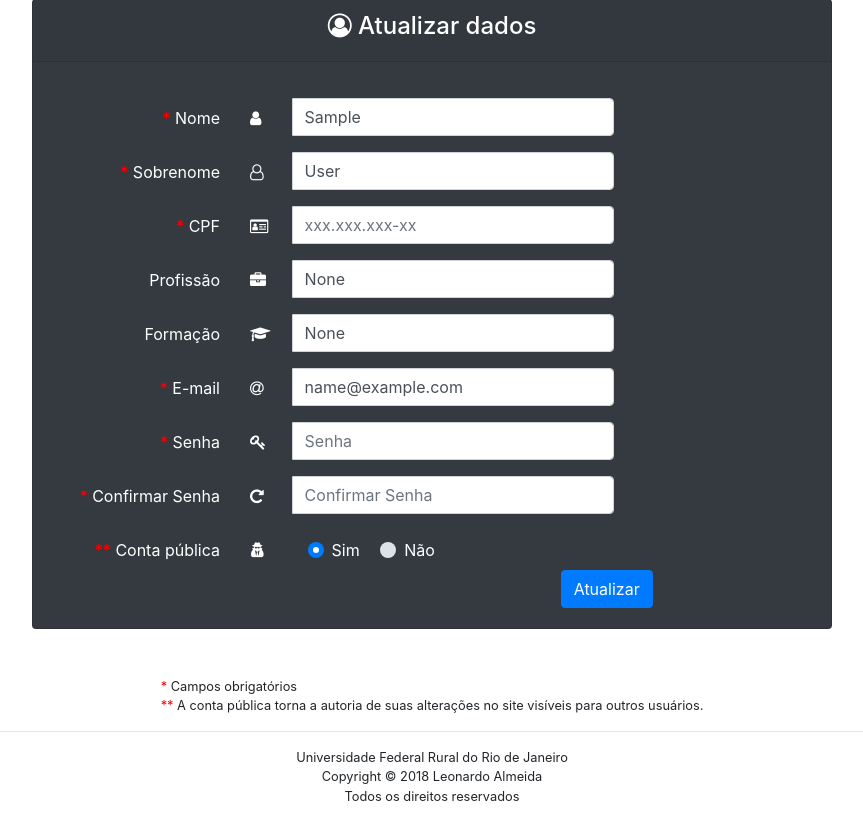
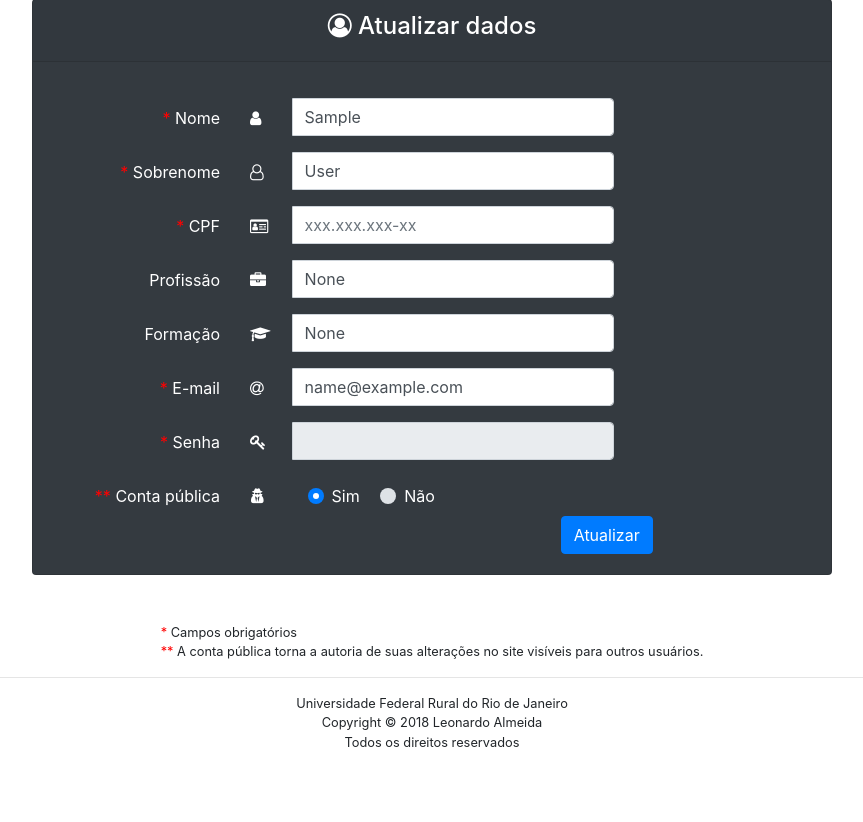
Before and after one commit to Leoalmeida95/mundo-dos-frameworks, a Django app: page /atualizar_usuario/ in a window 1280 px wide. Shown: the part 81-903 px from the top of the page, without its empty margins (208-1071 px from the left). After the commit the page ends 828 px from the top, so only its background shows below. Run offline with Django 3.2, Linux system fonts and the light colour scheme; the visitor is signed in with stand-in values (Sample User, id 1); data that the repository does not hold is empty; some libraries are stand-ins or nearby versions.

Commit message:
atualização de usuário\ senha hash

```diff
--- a/wof/templates/usuario.html
+++ b/wof/templates/usuario.html
@@ -12,7 +12,8 @@
     <form class="form" role="form" method="POST" action="">
         {% csrf_token %} {% if user.is_authenticated %}
         <div class="card-header text-center">
-            <h4> <i class="fa fa-user-circle-o" aria-hidden="true"></i> Atualizar dados</h4>
+            <h4>
+                <i class="fa fa-user-circle-o" aria-hidden="true"></i> Atualizar dados</h4>
         </div>
         {% else %}
         <div class="card-header text-center">
@@ -155,6 +156,24 @@
                     {{ form.email.errors }}
                 </small>
             </div>
+            {% if user.is_authenticated %}
+            <div class="row">
+                <div class="col-md-3 field-label-responsive">
+                    <span style="color:red">*</span>
+                    <label for="password">Senha</label>
+                </div>
+                <div class="col-md-6">
+                    <div class="form-group has-danger">
+                        <div class="input-group">
+                            <div class="mt-2" style="width: 2.6rem">
+                                <i class="fa fa-key"></i>
+                            </div>
+                            <input type="text" name="password" class="form-control" id="password" value="{{ form.password.value }}" disabled>
+                        </div>
+                    </div>
+                </div>
+            </div>
+            {% else %}
             <div class="row">
                 <div class="col-md-3 field-label-responsive">
                     <span style="color:red">*</span>
@@ -166,7 +185,7 @@
                             <div class="mt-2" style="width: 2.6rem">
                                 <i class="fa fa-key"></i>
                             </div>
-                            <input type="password" name="password1" class="form-control" id="password1" placeholder="Senha">
+                            <input type="password" name="password1" class="form-control" id="password1" placeholder="Senha" required>
                         </div>
                     </div>
                 </div>
@@ -187,7 +206,7 @@
                             <div class="mt-2" style="width: 2.6rem">
                                 <i class="fa fa-repeat"></i>
                             </div>
-                            <input type="password" name="password2" class="form-control" id="password2" placeholder="Confirmar Senha">
+                            <input type="password" name="password2" class="form-control" id="password2" placeholder="Confirmar Senha" required>
                         </div>
                     </div>
                 </div>
@@ -197,6 +216,7 @@
                     {{ form.password2.errors }}
                 </small>
             </div>
+            {% endif %}
             <div class="row">
                 <div class="col-md-3 field-label-responsive">
                     <span style="color:red">**</span>
--- a/wof/wofapp/forms.py
+++ b/wof/wofapp/forms.py
@@ -7,9 +7,9 @@ from django.utils.text import capfirst
 from .models import Usuario,Comentario,Framework
 
 class CustomUserCreationForm(UserCreationForm):
-    password1 = forms.CharField(label='password',required=True,
+    password1 = forms.CharField(label='password1',required=True,
         widget=forms.PasswordInput(attrs={'id': 'password1'}))
-    password2 = forms.CharField(label='password_confirm',required=True,
+    password2 = forms.CharField(label='password2',required=True,
         widget=forms.PasswordInput(attrs={'id': 'password2'}))
     first_name = forms.CharField(label='first_name',required=True,
         widget=forms.TextInput(attrs={'id': 'first_name'}))
@@ -56,15 +56,26 @@ class UserChangeForm(forms.ModelForm):
     the user, but replaces the password field with admin's
     password hash display field.
     """
+    password = ReadOnlyPasswordHashField(label='password')
+    first_name = forms.CharField(label='first_name',required=True,
+        widget=forms.TextInput(attrs={'id': 'first_name'}))
+    last_name = forms.CharField(label='last_name',required=True,
+        widget=forms.TextInput(attrs={'id': 'last_name'}))
+    cpf = forms.CharField(label='cpf',required=True, widget=forms.TextInput(attrs={'id': 'cpf'}))
+    conta_publica = forms.BooleanField(label='conta_publica',initial=True, required=True)
+    formacao = forms.CharField(label='formacao',required=False,
+        widget=forms.TextInput(attrs={'id': 'formacao'}))
+    profissao = forms.CharField(label='profissao',required=False,
+        widget=forms.TextInput(attrs={'id': 'profissao'}))
+    email = forms.CharField(label='email',required=True, widget=forms.TextInput(attrs={'id': 'email'}))
     class Meta:
         model = Usuario
-        fields = ['first_name','last_name','cpf','conta_publica','formacao','profissao', 'email',]
+        fields = ['first_name','last_name','cpf','conta_publica','formacao','profissao', 'email','password']
 
     def clean_password(self):
         # Regardless of what the user provides, return the initial value.
         # This is done here, rather than on the field, because the
         # field does not have access to the initial value
-        password = ReadOnlyPasswordHashField(label='password')
         return self.initial["password"]
 
 
--- a/wof/wofapp/views.py
+++ b/wof/wofapp/views.py
@@ -78,13 +78,13 @@ def comentario_view(request,id):
 def atualizar_usuario_view(request):
     user = request.user
     if request.method == 'POST':
-        form = UserChangeForm(request.POST, instance=user,prefix='update')
+        form = UserChangeForm(request.POST, instance=user)
         if form.is_valid():
             user = form.save()
-            messages.success(request, 'Usuario actualizado exitosamente.', extra_tags='html_dante')
+            messages.success(request, 'Usuario atualizado com sucesso!.')
             return HttpResponseRedirect(reverse('wofapp:home'))
     else:
-        form = UserChangeForm(instance=user,prefix='update')
+        form = UserChangeForm(instance=user)
 
     context = {
         'form': form,
```
